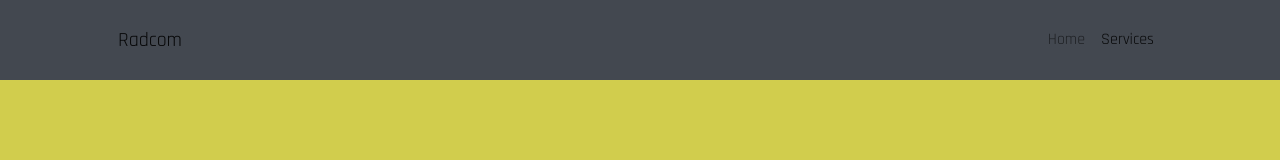
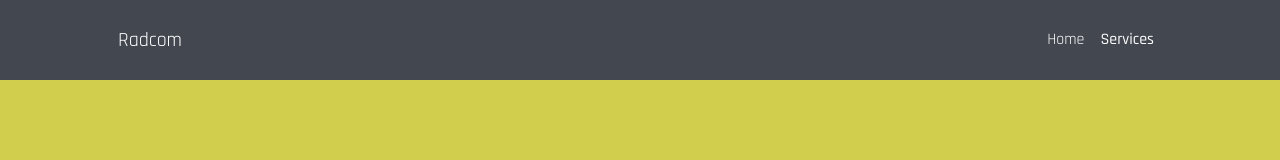
Before and after one commit to giulianoooas/Radcom, a React (Create React App) app: page /#/services in a window 1280 px wide. Shown: the top 160 px of the page. Built offline with nearby package versions, Linux system fonts and the light colour scheme.

Commit message:
fix navbar

```diff
--- a/src/components/navbar/navbar.component.css
+++ b/src/components/navbar/navbar.component.css
@@ -11,7 +11,14 @@
   width: 100%;
   z-index: 2;
   min-height: 10vh;
+}
+
+.custom-navbar span {
   color: #fff !important;
+}
+
+.custom-navbar .active {
+  font-weight: 500;
 }
 
 a:link {
```
